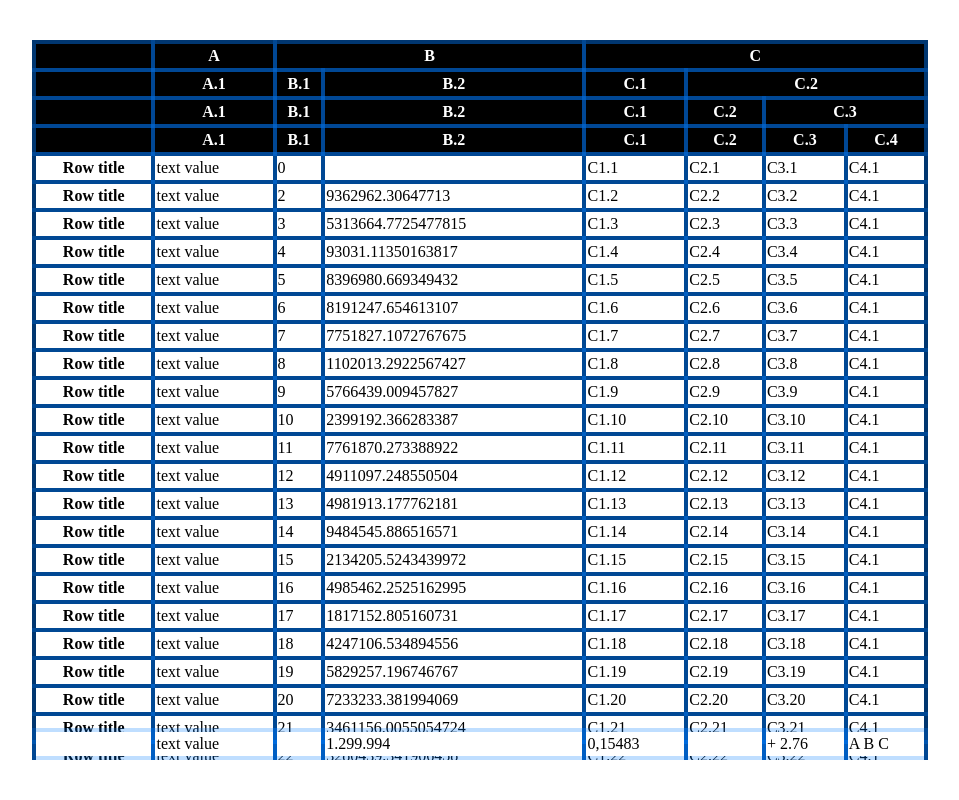
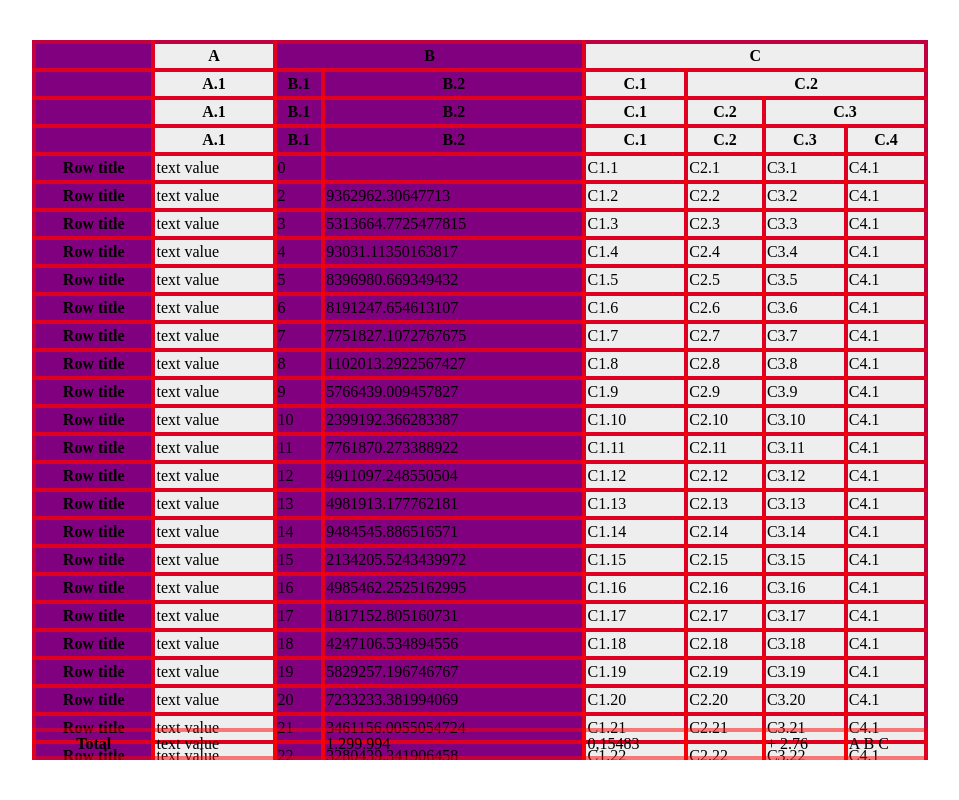
Before and after one commit to ruudrenssen/holy-table, a plain HTML site: page index.html in a window 1280 px wide. Shown: the whole page, without its empty margins (160-1119 px from the left). Drawn offline with Linux system fonts and the light colour scheme.

Commit message:
jump to row

```diff
--- a/index.html
+++ b/index.html
@@ -61,7 +61,7 @@
             </thead>
             <tfoot>
                 <tr>
-                    <th scope="row"></th>
+                    <th scope="row">Total</th>
                     <td>text value</td>
                     <td></td>
                     <td>1.299.994</td>
--- a/main.css
+++ b/main.css
@@ -2,10 +2,11 @@
     --border-spacing: 4px;
     --line-height: 1.5;
     --font-size: 1rem;
-    --space-color: rgba(0, 125, 255, .25);
+    --space-color: rgba(255, 0, 0, .5);
     --cell-height: calc(var(--line-height) * var(--font-size) + var(--border-spacing));
 }
 
+/* Default table styling */
 html, body {
     margin: 0;
     padding: 0;
@@ -21,35 +22,34 @@ body {
 
 table {
     position: relative;
-    width: 100%;
     border-spacing: var(--border-spacing);
     background-color: var(--space-color);
+    width: 100%;
 }
 
-thead {
-    position: relative;
+colgroup:nth-child(even) col {
+    background-color: #eee;
 }
 
-th, td {
-    background-color: white;
+th,
+td {
+    /* background-color: white; */
     line-height: var(--line-height);
     padding-top: 0;
     padding-bottom: 0;
     outline: var(--border-spacing) solid var(--space-color);
 }
 
+/* Sticky headers */
+tfoot tr th,
+tfoot tr td,
 thead tr th {
     position: sticky;
     white-space: nowrap;
-
-    background-color: #000;
-    color: #fff;
 }
 
 tfoot tr th,
 tfoot tr td {
-    position: sticky;
-    white-space: nowrap;
     bottom: var(--border-spacing);
 }
 
@@ -69,11 +69,13 @@ thead tr:nth-child(4) th {
     top: calc(3 * var(--cell-height) + var(--border-spacing));
 }
 
-body tr:target th,
-body tr:target td {
+/* Highlight targeted row */
+tbody tr:target th,
+tbody tr:target td {
     background-color: yellow;
 }
 
+/* Overflow container */
 .table-container {
     position: relative;
     grid-row: 2 / 3;
@@ -81,8 +83,8 @@ body tr:target td {
 
     overflow: auto;
 
-    background-color: black;
+    background-color: #00f;
 
-    scroll-snap-type: both proximity;
-    scroll-padding-top: calc(4 * var(--cell-height) + var(--border-spacing));
+    /* Add padding so the thead does not overlap the first rows when scrolled */
+    scroll-padding: 50%;
 }
```
